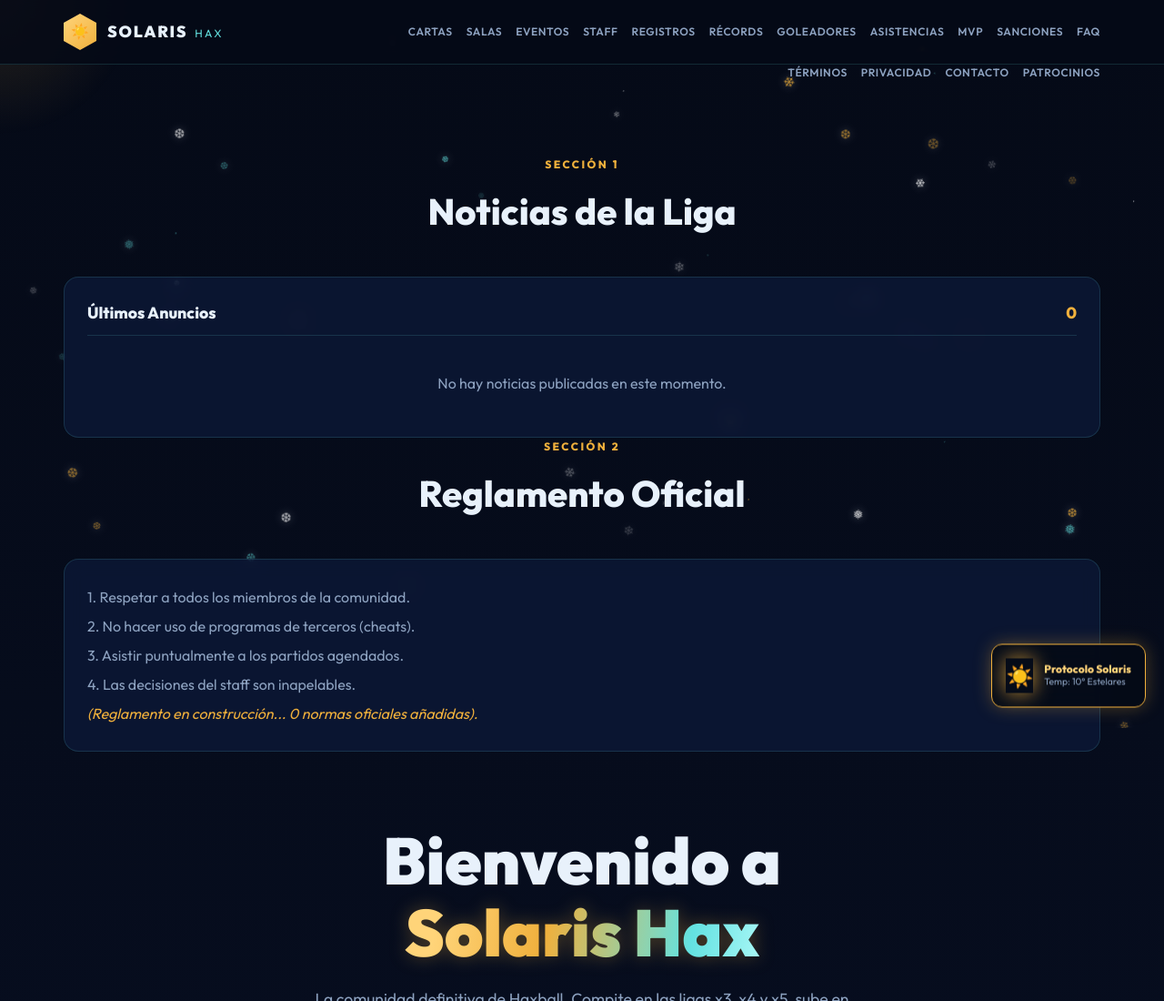
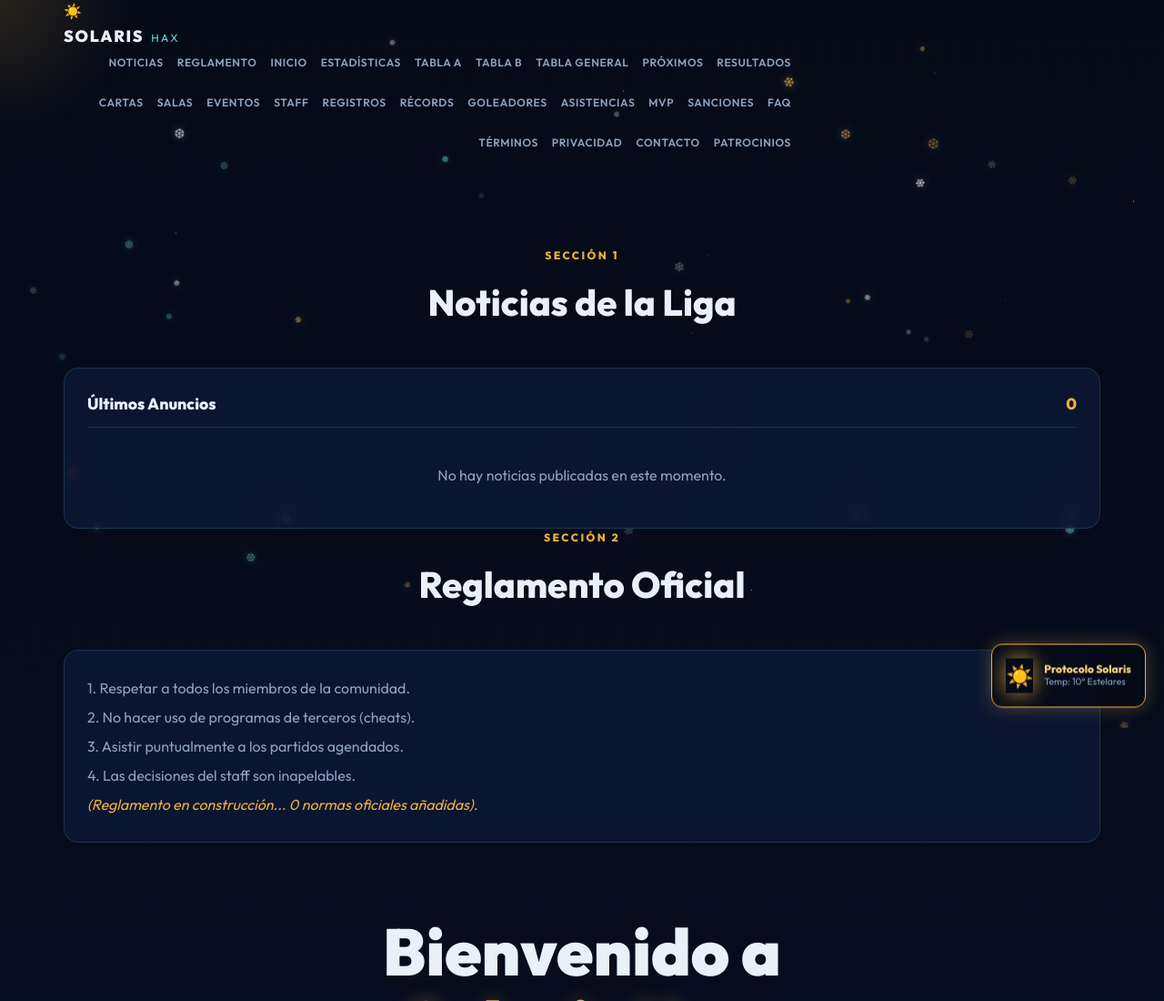
Before and after one commit to beiaocodex/solaris-hax, a plain HTML site: page index.html in a window 1280 px wide. Shown: the top 1100 px of the page at 91% size. Drawn offline with Linux system fonts and the light colour scheme.

```diff
--- a/index.html
+++ b/index.html
@@ -68,15 +68,11 @@
   .reveal { opacity: 0; transform: translateY(30px); transition: all 0.8s cubic-bezier(0.5, 0, 0, 1); }
   .reveal.in { opacity: 1; transform: translateY(0); }
 
-  /* HEADER Y NAV */
-  header{
-    position:sticky; top:0; z-index:100;
-    backdrop-filter:blur(16px);
-    background:rgba(5, 10, 23, 0.85);
-    border-bottom:1px solid var(--line);
-  }
-  .nav{display:flex; align-items:center; justify-content:space-between; height:70px;}
-  .brand{display:flex; align-items:center; gap:12px;}
+      <a href="#sec-3" class="brand">
+      <img src="logo.jpg" alt="Logo Solaris" style="width: 42px; height: 42px; border-radius: 50%; object-fit: cover; border: 2px solid var(--gold); box-shadow: 0 0 10px rgba(240,176,60,0.5);">
+      <div class="brand-text"><b>Solaris</b><span>Hax</span></div>
+    </a>
+    </a>
 
   /* 2. ESCUDO SOLARIS (ÚNICO) */
   .solaris-shield {
```
